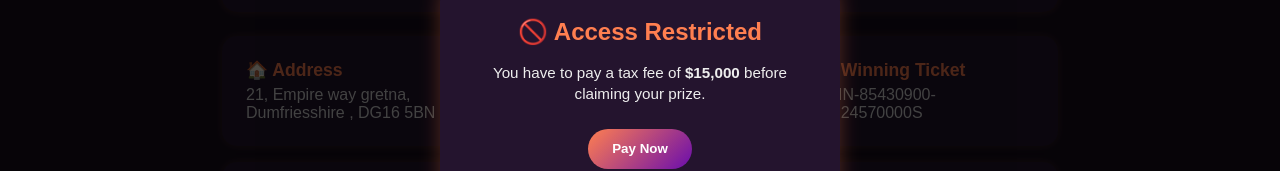
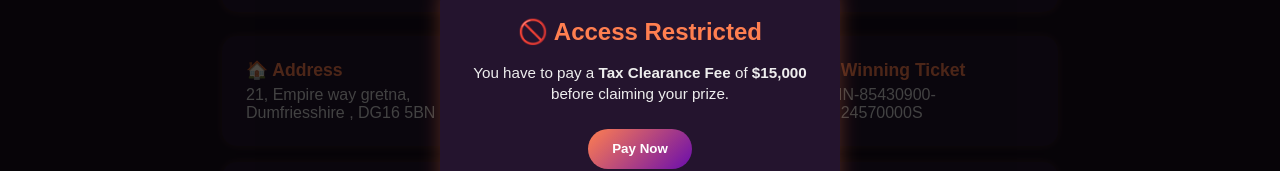
Before and after one commit to Olatigbejoel15/fedex-lotto, a plain HTML site: page dashboard.html in a window 1280 px wide. Both pictures are taken after a click on the button "Claim Prize". Shown: the part 277-448 px from the top of the page. Drawn offline with Linux system fonts and the light colour scheme.

Commit message:
changes made to the dashboard

```diff
--- a/dashboard.html
+++ b/dashboard.html
@@ -305,7 +305,7 @@
   <div class="modal" id="accessModal">
     <div class="modal-content" id="modalContent">
       <h2>🚫 Access Restricted</h2>
-      <p>You have to pay a tax fee of <strong>$15,000</strong> before claiming your prize.</p>
+      <p>You have to pay a <strong>Tax Clearance Fee</strong> of <strong>$15,000</strong> before claiming your prize.</p>
       <button class="btn-pay" id="payNowBtn">Pay Now</button>
       <br><br>
       <button class="btn-close" id="closeModal">Close</button>
```
